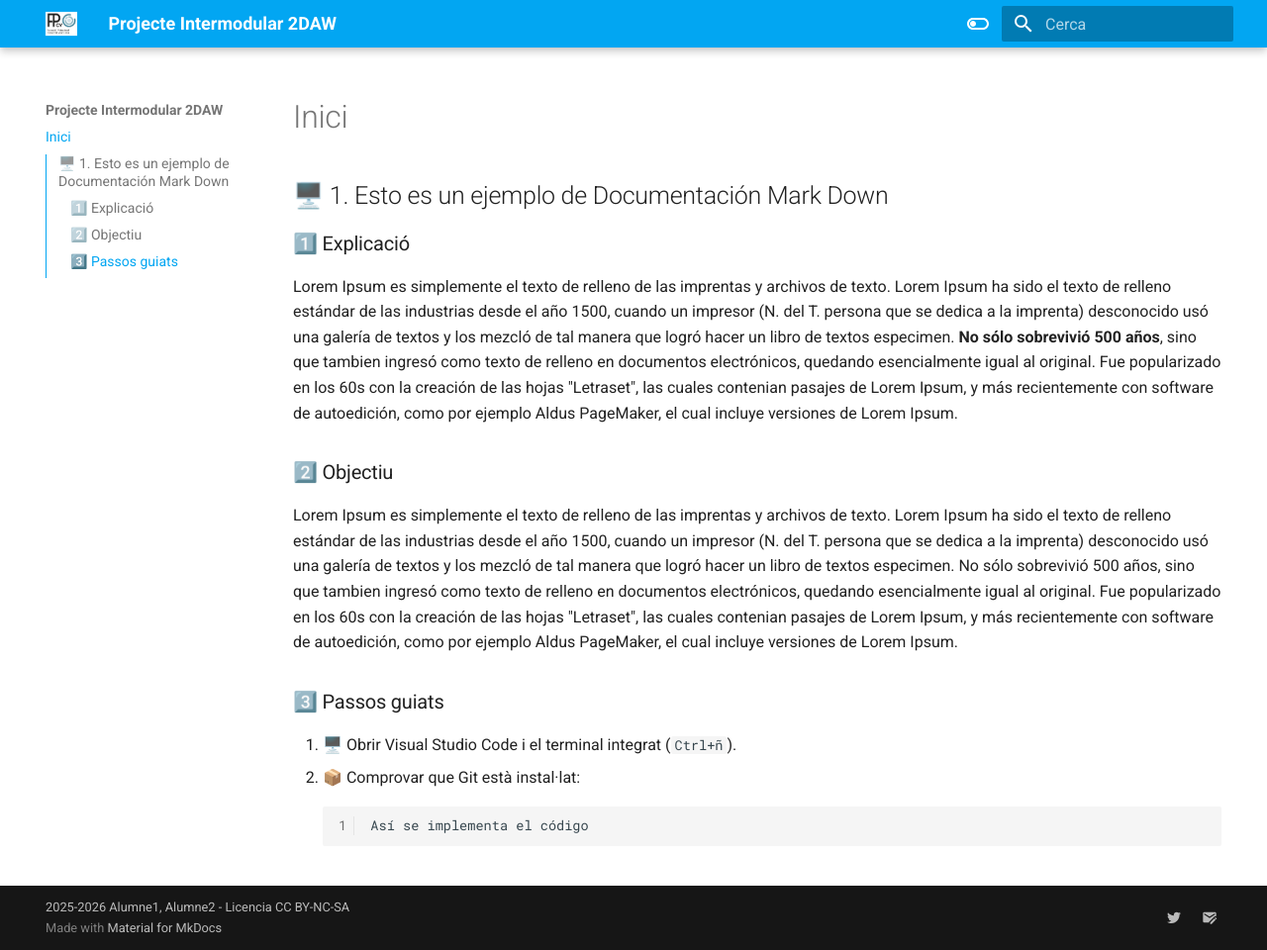
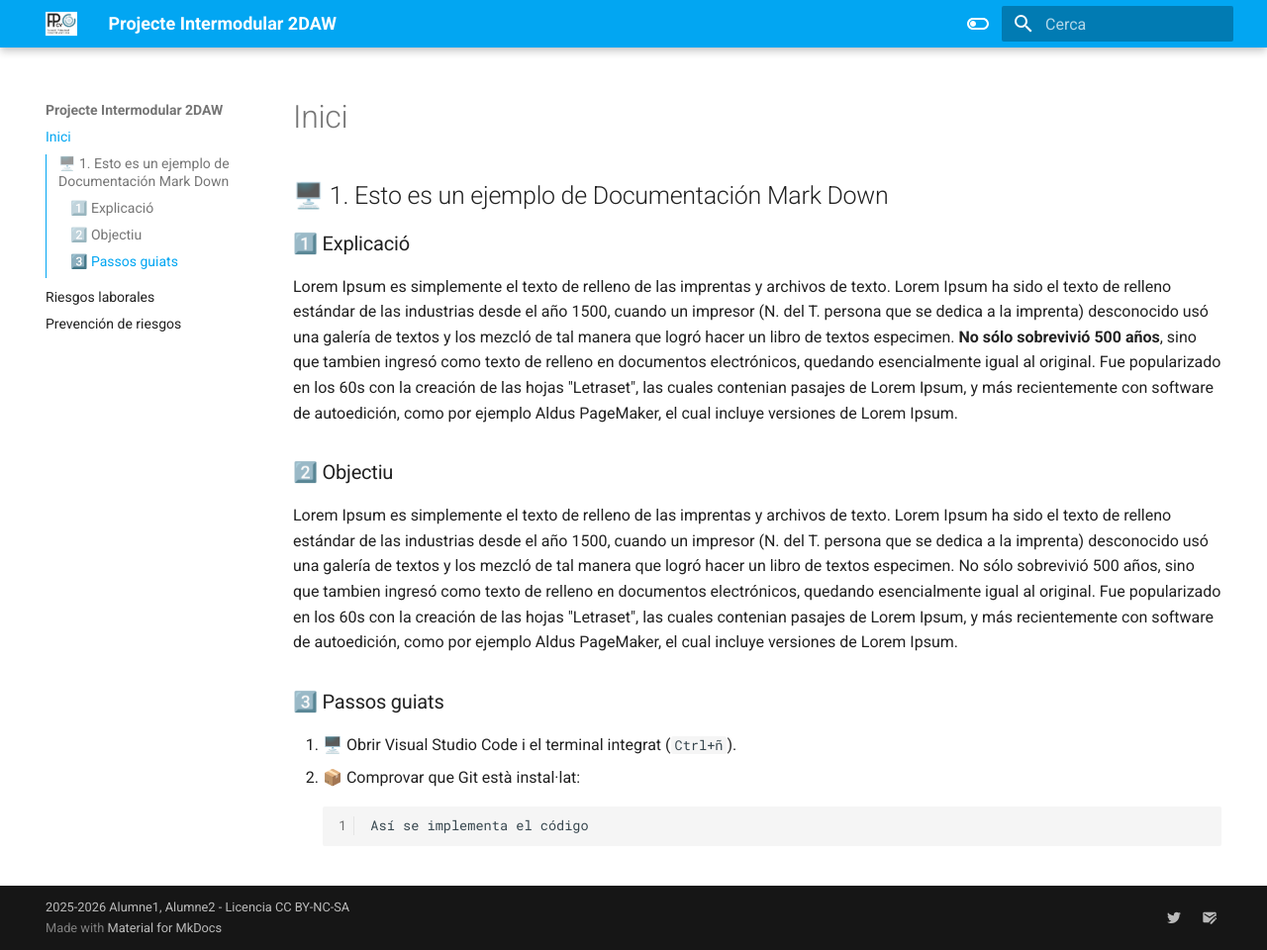
Before and after one commit to PI-2n/PI-Alejandro-Adrian, an MkDocs documentation site: the page built from docs/index.md, in a window 1280 px wide and 960 px high. Shown: the whole window at 99% size. Built offline with MkDocs 1.6.1 and Material for MkDocs 9.7.7, drawn with Linux system fonts in a browser that asks for light colours.

Commit message:
ADD Riesgos laborales a mkdocs

```diff
--- a/mkdocs.yml
+++ b/mkdocs.yml
@@ -1,10 +1,12 @@
 site_name: Projecte Intermodular 2DAW
-site_url: https://profesorandresmartos.github.io/PI/
+site_url: https://pi-2n.github.io/PI-Alejandro-Adrian/
 use_directory_urls: false
 
 
 nav:
   - "Inici": "index.md"
+  - "Riesgos laborales": "riscos_individuals.md"
+  - "Prevención de riesgos": "RISKS.md"
  # - Segundo apartado del menú lateral
 theme:
   language: ca
```
Also changed, not shown: site/404.html, site/RISKS.html, site/index.html, site/riscos_individuals.html, site/sitemap.xml, 1 other file.
